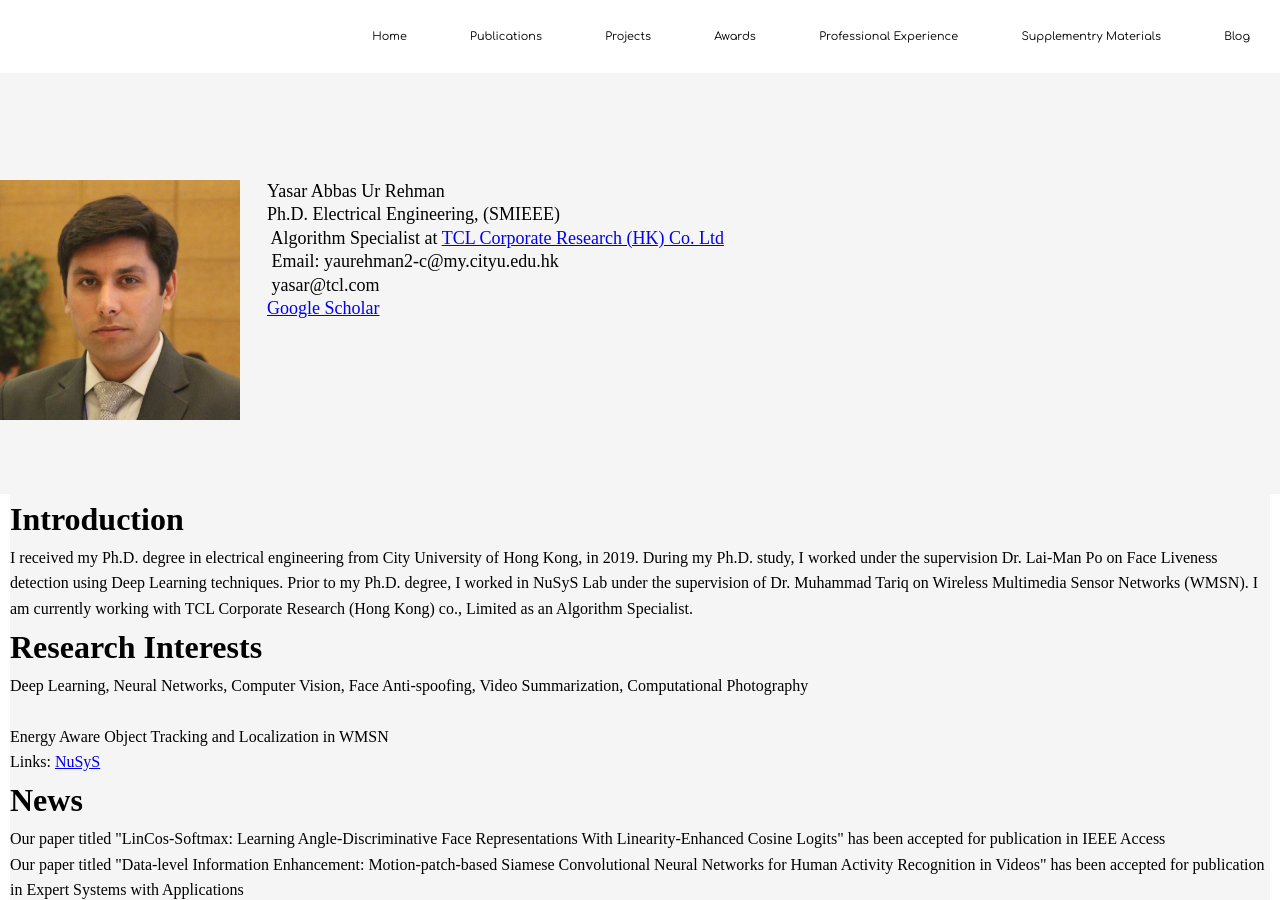
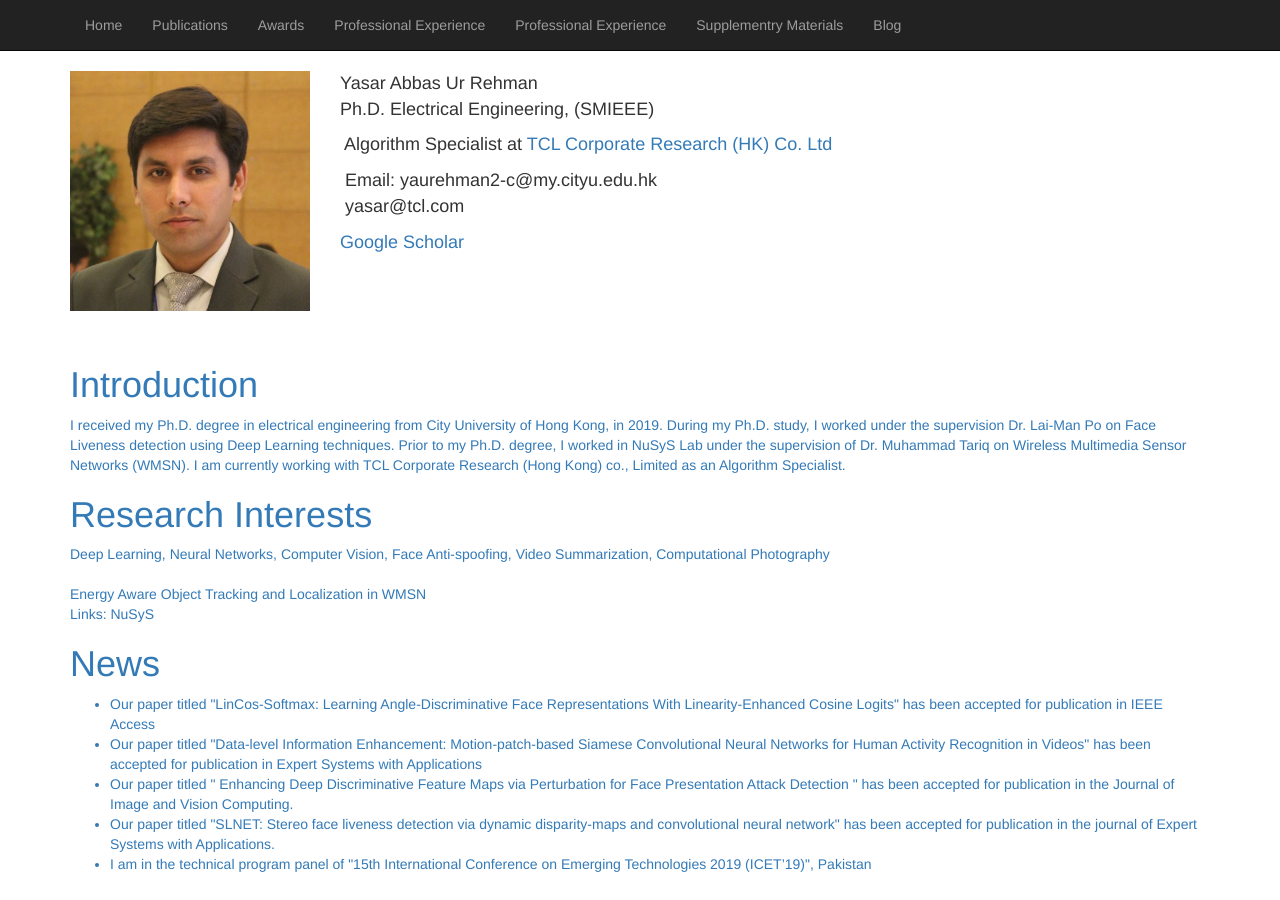
Before and after one commit to yasar-rehman/yasar, a Jekyll site: the page built from index.html, in a window 1280 px wide and 900 px high. Built offline with Jekyll 4.4.1, drawn with Linux system fonts in a browser that asks for light colours.

Commit message:
Update default.html

```diff
--- a/_layouts/default.html
+++ b/_layouts/default.html
@@ -3,20 +3,42 @@
 		<head>
 			<title>{{ page.title }}</title>
 			<!-- link to main stylesheet -->
-			<link rel="stylesheet" type="text/css" href="/yasar/css/main.css">
+			 <meta name="viewport" content="width=device-width, initial-scale=1">
+			<link rel="stylesheet" href="https://maxcdn.bootstrapcdn.com/bootstrap/3.3.6/css/bootstrap.min.css">
+			<script src="https://ajax.googleapis.com/ajax/libs/jquery/1.12.0/jquery.min.js"></script>
+			<script src="https://maxcdn.bootstrapcdn.com/bootstrap/3.3.6/js/bootstrap.min.js"></script>
+			<link href='https://fonts.googleapis.com/css?family=Oswald:700' rel='stylesheet' type='text/css'>
+
+
 		</head>
 		<body>
-			<nav>
-	    		<ul id="navbar">
-	        		<li><a href="/yasar/">Home</a></li>
-				<li><a href="/yasar/publications">Publications</a></li>
-				<li><a href="/yasar/projects">Projects</a></li>
-		        	<li><a href="/yasar/awards">Awards</a></li>
-	        		<li><a href="/yasar/experience">Professional Experience</a></li>
+			<nav class="navbar navbar-inverse navbar-static-top" role="navigation">
+				<div class="container">
+					<div class="navbar-header">
+						<button type="button" class="navbar-toggle collapsed" data-toggle="collapse" data-target="#bs-example-navbar-collapse-1">
+						<span class="sr-only">Toggle navigation</span>
+							<span class="icon-bar"></span>
+							<span class="icon-bar"></span>
+							<span class="icon-bar"></span>
+						</button>
+		</div>
+
+		<!-- Collect the nav links, forms, and other content for toggling -->
+		<div class="collapse navbar-collapse" id="bs-example-navbar-collapse-1">
+		  <ul class="nav navbar-nav">
+				  <li><a href="/yasar/">Home</a></li>
+				  <li><a href=/yasar/publications">Publications</a></li>
+				  <li><a href="/yasar/awards">Awards</a></li>
+				  <li><a href="/yasar/experience">Professional Experience</a></li>
+			          <li><a href="/yasar/experience">Professional Experience</a></li>
 				<li><a href="/yasar/supplementry">Supplementry Materials</a></li>
 	        		<li><a href="/yasar/blog">Blog</a></li>
-	    		</ul>
-			</nav>
+		  </ul>
+		</div>
+	  </div>
+	</nav>
+
+
 			<div class="container">
 
 			{{ content }}
```
